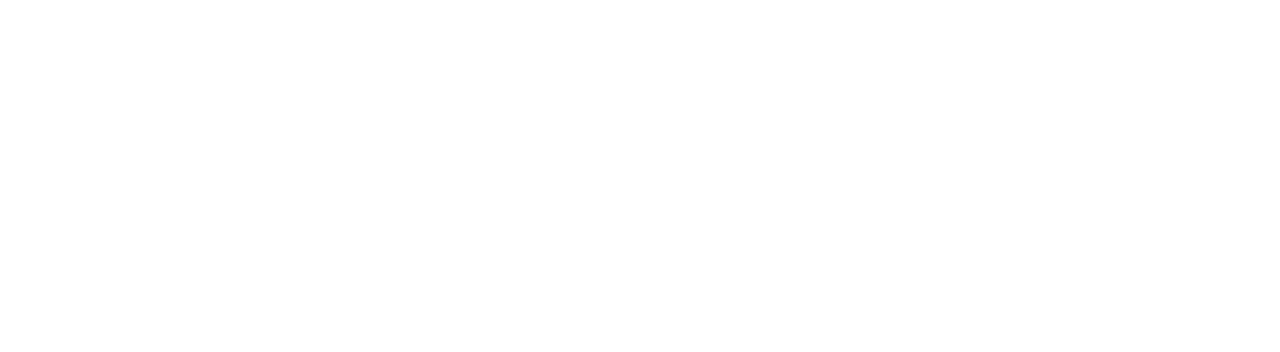
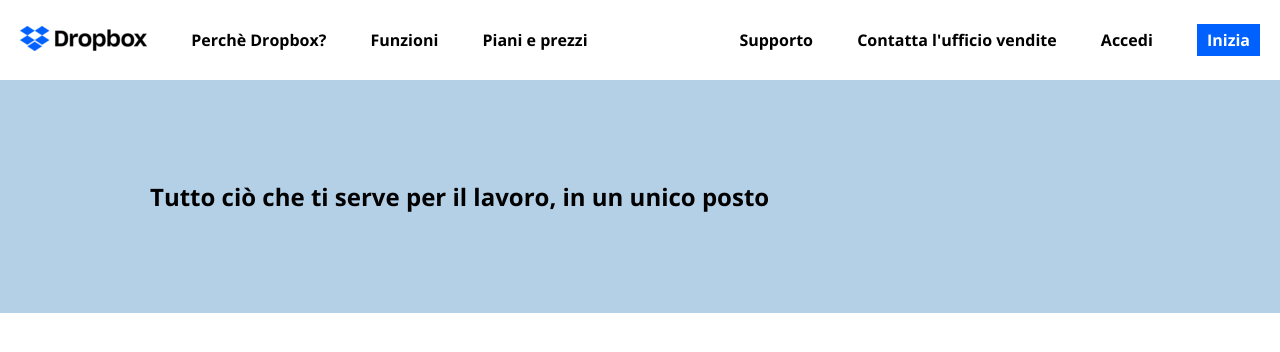
Before and after one commit to Giorgio-24/htmlcss-dropbox, a plain HTML site: page index.html in a window 1280 px wide. Drawn offline with nearby package versions, Linux system fonts and the light colour scheme.

Commit message:
main-header-done

```diff
--- a/index.html
+++ b/index.html
@@ -4,9 +4,45 @@
     <meta charset="UTF-8">
     <meta http-equiv="X-UA-Compatible" content="IE=edge">
     <meta name="viewport" content="width=device-width, initial-scale=1.0">
+    <link rel="preconnect" href="https://fonts.gstatic.com">
+    <link href="https://fonts.googleapis.com/css2?family=Open+Sans:wght@400;700;800&display=swap" rel="stylesheet">
     <title>Dropbox</title>
+    <link rel="stylesheet" href="./style.css">
 </head>
 <body>
+    <!-- Header -->
+<header>
+    <section class="main-header clearfix">
+        <nav class="float-left">
+            <a href="#"><img src="./img/logo-small.png" alt=""></a>
+            <ul>
+                <li><a href="#">Perchè Dropbox?</a></li>
+                <li><a href="#">Funzioni</a></li>
+                <li><a href="#">Piani e prezzi</a></li>
+            </ul>
+        </nav>
+        <nav class="float-right">
+            <ul>
+                <li><a href="#">Supporto</a></li>
+                <li><a href="#">Contatta l'ufficio vendite</a></li>
+                <li><a href="#">Accedi</a></li>
+                <li><a href="#" class="special-blue-button">Inizia</a></li>
+            </ul>
+        </nav>
+    </section>
+    <section  class=" second-header-section bg-color-lightblue">
+        <h1>Tutto ciò che ti serve per il lavoro, in un unico posto</h1>
+    </section>
+</header>
 
+    <!-- Main -->
+<main>
+
+</main>
+
+    <!-- Footer -->
+    <footer>
+
+    </footer>
 </body>
 </html>
--- a/style.css
+++ b/style.css
@@ -1,5 +1,76 @@
+/* Utilities */
 *{
     margin: 0;
     padding: 0;
     box-sizing: border-box;
+    font-family: 'Open Sans', sans-serif;
 }
+.clearfix::after{
+    content: "";
+    display: table;
+    clear: both;
+}
+
+.float-left{
+    float: left;
+}
+
+.float-right{
+    float: right;
+}
+
+.color-white{
+    color: #fff;
+}
+
+.color-black{
+    color: #000;
+}
+
+.bg-color-blue{
+    background-color: #0061ff;
+}
+
+ .bg-color-lightblue{
+     background-color: #b4d0e7;
+ }
+
+ .special-blue-button{
+    padding: 5px 10px;
+    color: #fff;
+    background-color: #0061ff;
+ }
+
+/* Header */
+header{
+    height: 800px;
+}
+
+section.main-header{
+    height: 80px;
+    line-height: 80px;
+}
+
+img{
+    vertical-align: middle;
+    padding-bottom: 7px;
+}
+
+ul, li{
+    display: inline-block;
+}
+
+a{
+    text-decoration: none;
+    color: #000;
+    margin: 0 20px;
+    font-weight: 600;
+}
+
+section.second-header-section{
+    padding: 100px 150px;
+}
+/* Main */
+
+
+/* Footer */
```
